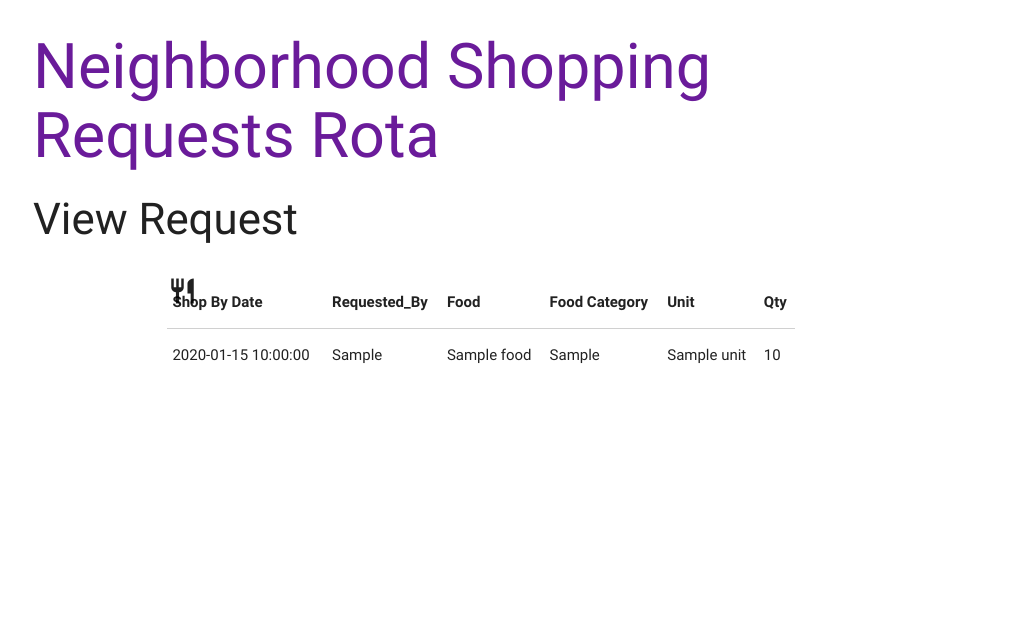
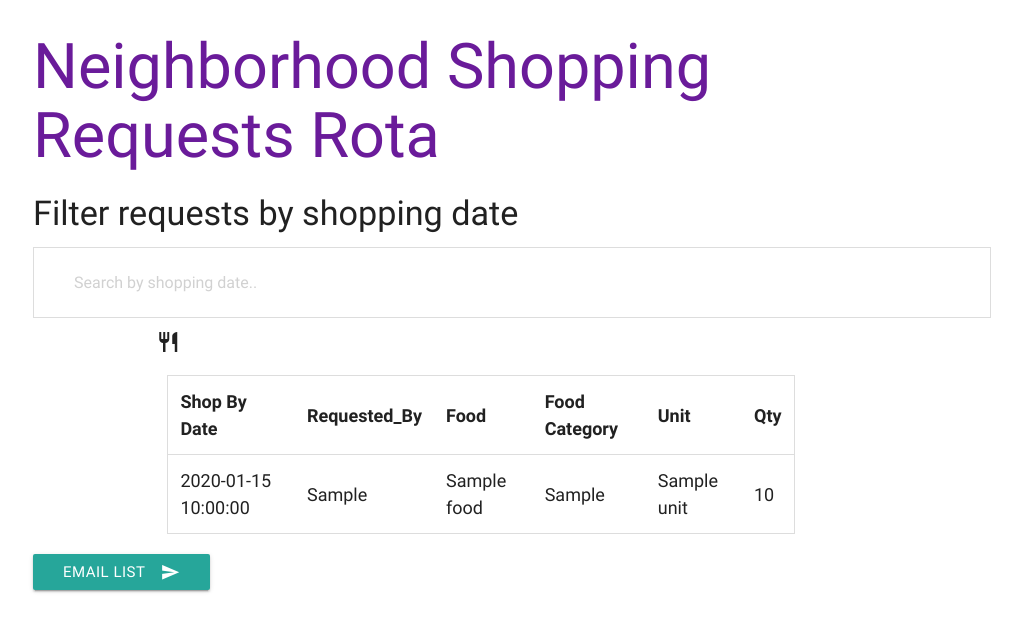
Before and after one commit to valenovi76/MySQL, a Flask app: page / in a window 1280 px wide. Shown: the top 632 px of the page, without its empty margins (159-1181 px from the left). Run offline with Flask 2, Linux system fonts and the light colour scheme; a database or web service that is not in the repository returns one stand-in record (values such as "Sample title"); some libraries are stand-ins or nearby versions.

Commit message:
filtered table added

```diff
--- a/static/css/style.css
+++ b/static/css/style.css
@@ -6,3 +6,37 @@
 .fixed [type="checkbox"] + label, .fixed [type="radio"] + label {
   pointer-events: auto;
 }
+
+#request_filter {
+  /*background-image: url('/css/searchicon.png'); /* Add a search icon to input */
+  /*background-position: 10px 12px; /* Position the search icon */
+  /*background-repeat: no-repeat; /* Do not repeat the icon image */
+  width: 100%; /* Full-width */
+  font-size: 16px; /* Increase font-size */
+  padding: 12px 20px 12px 40px; /* Add some padding */
+  border: 1px solid #ddd; /* Add a grey border */
+  margin-bottom: 12px; /* Add some space below the input */
+
+}
+
+#requeststbl {
+  border-collapse: collapse; /* Collapse borders */
+  width: 100%; /* Full-width */
+  border: 1px solid #ddd; /* Add a grey border */
+  font-size: 18px; /* Increase font-size */
+}
+
+#requeststbl th, #requeststbl td {
+  text-align: left; /* Left-align text */
+  padding: 12px; /* Add padding */
+}
+
+#requeststbl tr {
+  /* Add a bottom border to all table rows */
+  border-bottom: 1px solid #ddd;
+}
+
+#requeststbl tr.header, #requeststbl tr:hover {
+  /* Add a grey background color to the table header and on hover */
+  background-color: #f1f1f1;
+}
--- a/templates/master.html
+++ b/templates/master.html
@@ -42,6 +42,28 @@
         });
 });
 
+
+function myFunction() {
+  // Declare variables
+  var input, filter, table, tr, td, i, txtValue;
+  input = document.getElementById("request_filter");
+  filter = input.value.toUpperCase();
+  table = document.getElementById("requeststbl");
+  tr = table.getElementsByTagName("tr");
+
+  // Loop through all table rows, and hide those who don't match the search query
+  for (i = 0; i < tr.length; i++) {
+    td = tr[i].getElementsByTagName("td")[0];
+    if (td) {
+      txtValue = td.textContent || td.innerText;
+      if (txtValue.toUpperCase().indexOf(filter) > -1) {
+        tr[i].style.display = "";
+      } else {
+        tr[i].style.display = "none";
+      }
+    }
+  }
+}
 </script>
 
 
--- a/templates/requests.html
+++ b/templates/requests.html
@@ -1,12 +1,14 @@
 {% extends 'master.html' %}
 {% block content %}
-<h3>View Request</h3>
+<h4>Filter requests by shopping date</h4>
+<input type="text" id="request_filter" onkeyup="myFunction()" placeholder="Search by shopping date..">
 
         <div class="container">
                 <div class="row">
-                    <div class="input-field foodtable2 col s12" style="overflow: auto">
-                        <i class="material-icons prefix">restaurant</i>
-                            <table class="responsive-table">
+                 <i class="material-icons prefix">restaurant</i>
+                    <div class="input-field requeststbl col s12" style="overflow: auto">
+
+                            <table class="responsive-table" id="requeststbl">
                                     <thead>
                                     <tr>
                                         <th>Shop By Date</th>
@@ -34,5 +36,7 @@
                 </div>
         </div>
 
-
+<button class="btn waves-effect waves-light" type="submit" name="action">Email list
+    <i class="material-icons right">send</i>
+  </button>
 {% endblock %}
```
